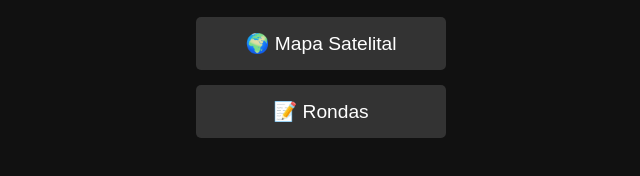
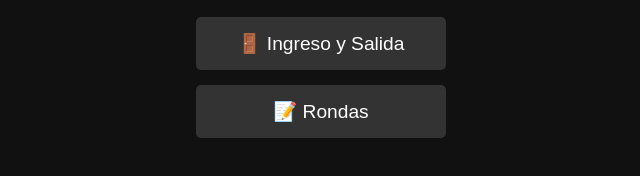
Before and after one commit to maxi23334/SUPERVISOR, a plain HTML site: page index.html in a window 1280 px wide. Shown: the part 434-610 px from the top of the page, 319-959 px from the left. Drawn offline with Linux system fonts and the light colour scheme.

Commit message:
Update index.html

```diff
--- a/index.html
+++ b/index.html
@@ -1,4 +1,3 @@
-<!DOCTYPE html>
 <html lang="es">
 <head>
     <meta charset="UTF-8">
@@ -58,7 +57,7 @@
     <h1>EL VIGILANTE</h1>
 
     <div class="menu">
-        <button onclick="location.href='mapa.html'">🌍 Mapa Satelital</button>
+        <button onclick="location.href='ingreso-salida.html'">🚪 Ingreso y Salida</button>
         <button onclick="location.href='rondas.html'">📝 Rondas</button>
     </div>
 
```
